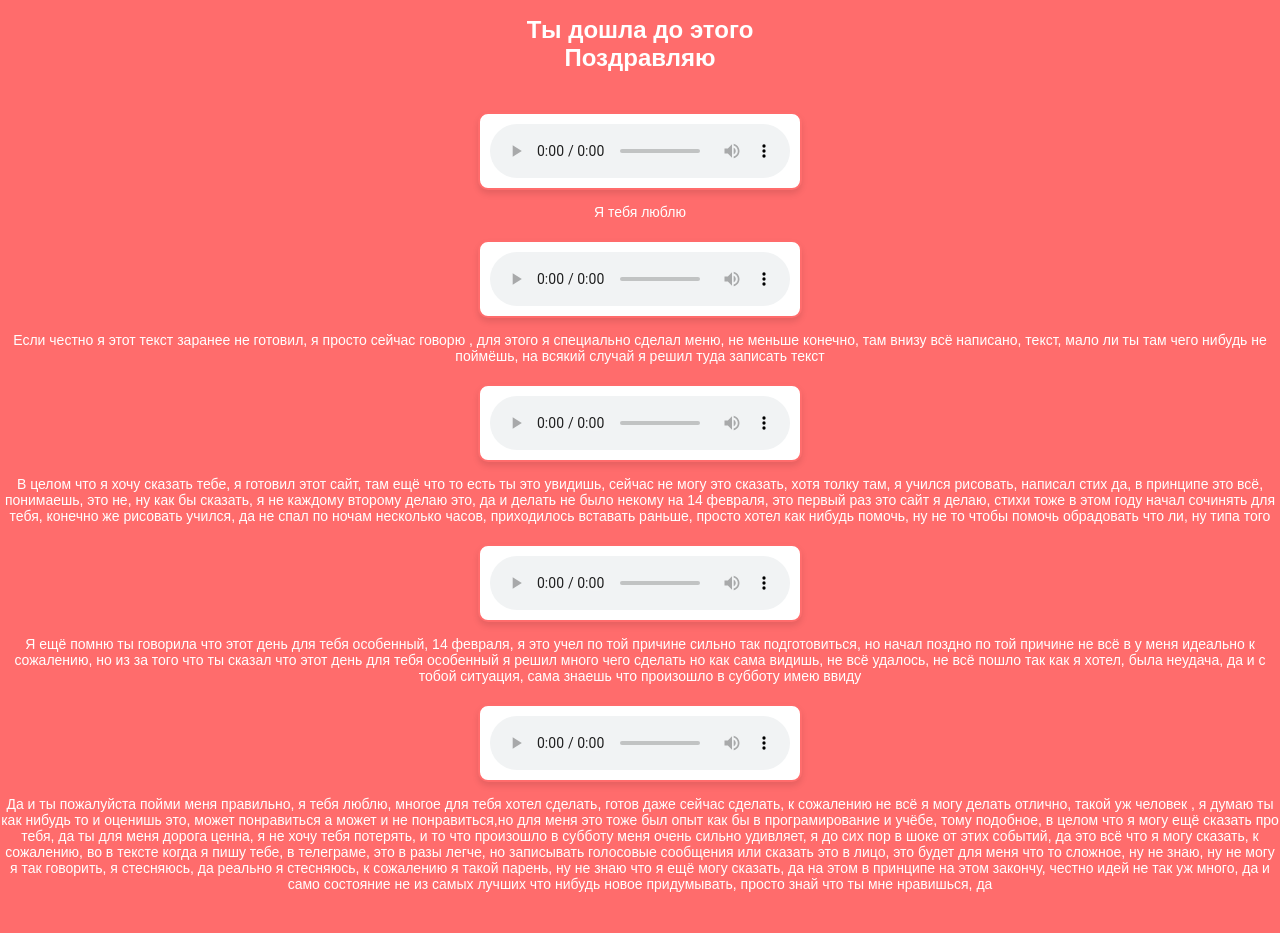
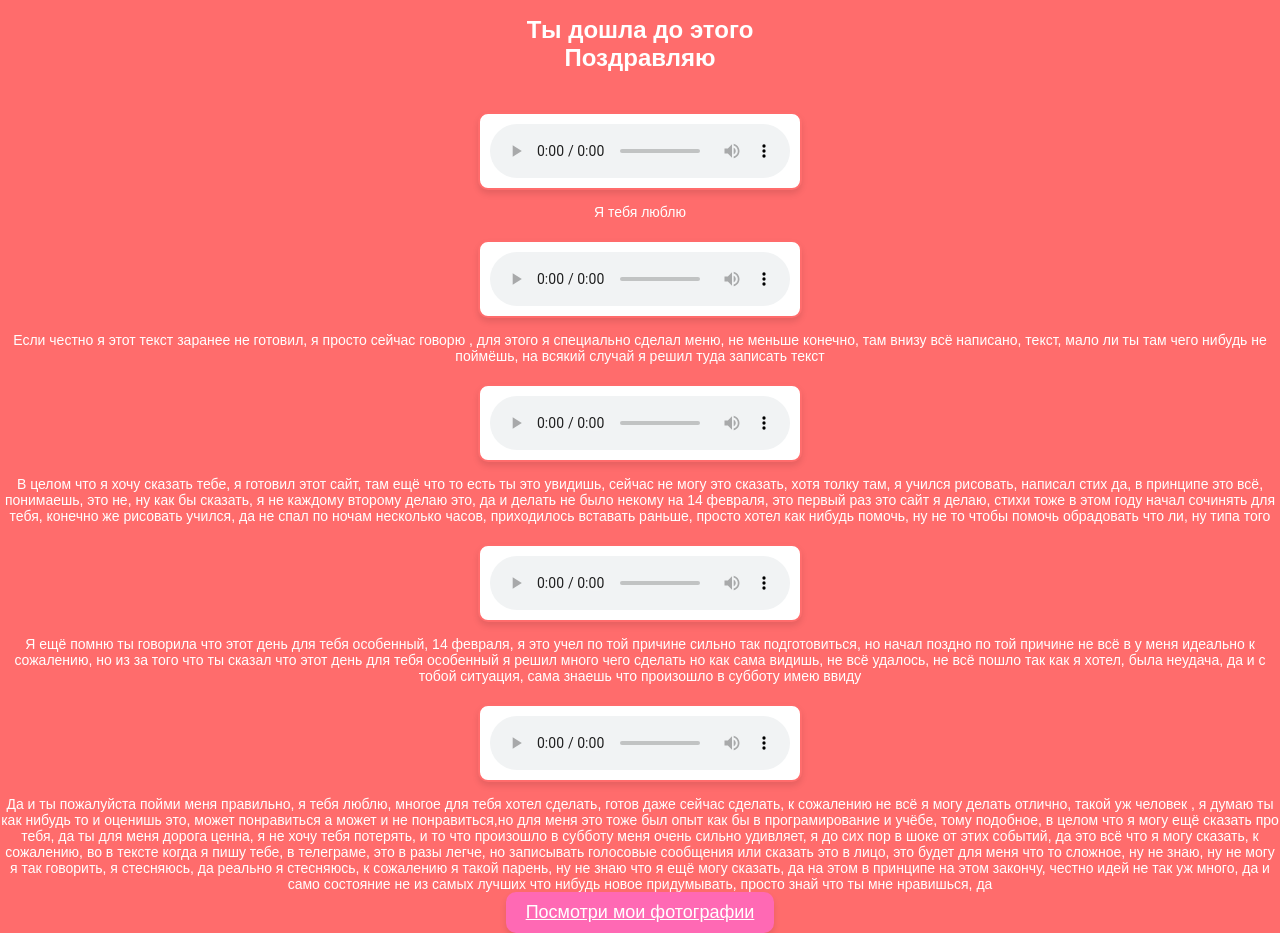
Before and after one commit to Amir-Watterson/FirstGift, a plain HTML site: page pages/gift/secgift.html in a window 1280 px wide. Before the commit the page ends 892 px from the top, so only its background shows below. Drawn offline with Linux system fonts and the light colour scheme.

Commit message:
Update secgift.html

```diff
--- a/pages/gift/secgift.html
+++ b/pages/gift/secgift.html
@@ -104,6 +104,24 @@
         height: 20px;
       }
     }
+
+     .button {
+      background-color: #FF69B4;
+      color: #FFFFFF;
+      border: none;
+      padding: 10px 20px;
+      font-size: 18px;
+      cursor: pointer;
+      border-radius: 10px;
+      outline: none;
+      transition: background-color 0.3s ease;
+      box-shadow: 0px 4px 6px rgba(0, 0, 0, 0.1);
+    }
+
+    .button:hover {
+      background-color: #FF1493;
+      transform: translateY(-2px);
+    }
   </style>
 </head>
 <body>
@@ -134,6 +152,7 @@
     <p>Да и ты пожалуйста пойми меня правильно, я тебя люблю, многое для тебя хотел сделать, готов даже сейчас сделать, к сожалению не всё я могу делать отлично, такой уж человек , я думаю ты как нибудь то и оценишь это, может понравиться а может и не понравиться,но для меня это тоже был опыт как бы в програмирование и учёбе, тому подобное, в целом что я могу ещё сказать про тебя, да ты для меня дорога ценна, я не хочу тебя потерять, и то что произошло в субботу меня очень сильно удивляет, я до сих пор в шоке от этих событий, да это всё что я могу сказать, к сожалению, во  в тексте когда я пишу тебе, в телеграме, это в разы легче, но записывать голосовые сообщения или сказать это в лицо, это будет для меня что то сложное, ну не знаю, ну не могу я так говорить, я стесняюсь, да реально я стесняюсь, к сожалению я такой парень, ну не знаю что я ещё могу сказать, да на этом в принципе на этом закончу, честно идей не так уж много, да и само состояние не из самых лучших что нибудь новое придумывать, просто знай что ты мне нравишься, да</p>
   </div>
 
+  <a href="foto.html" class="button">Посмотри мои фотографии</a>
 
 </body>
 </html>
```
